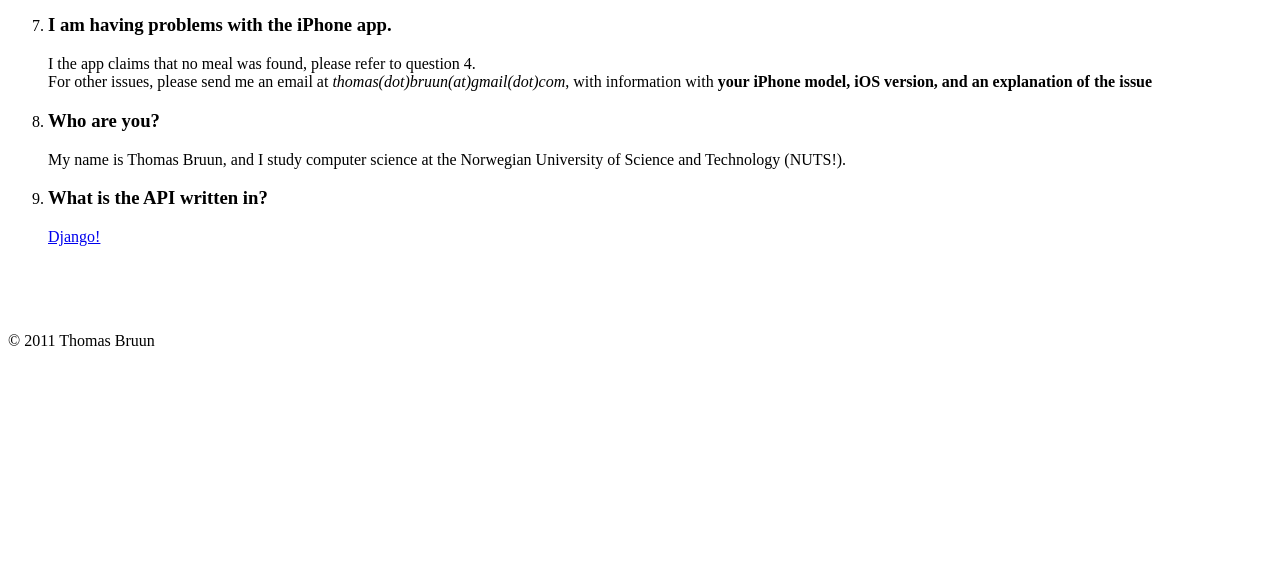
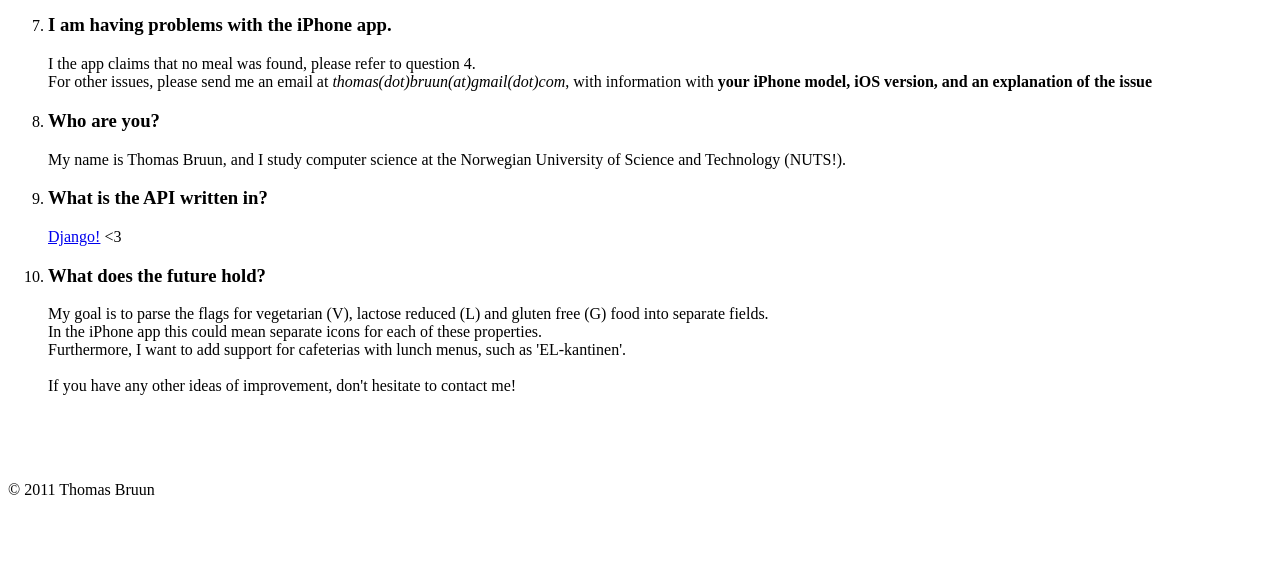
Before and after one commit to bruun/sitDinnerAPI, a Django app: page / in a window 1280 px wide. Shown: the part 665-1242 px from the top of the page. Before the commit the page ends 1011 px from the top, so only its background shows below. Run offline with Django 3.2, Linux system fonts and the light colour scheme; parts of the project's set-up code (start-up, migrations or seed data) failed here and were passed over.

Commit message:
More FAQ fixes

```diff
--- a/src/dinner/templates/dinner/front.html
+++ b/src/dinner/templates/dinner/front.html
@@ -53,7 +53,15 @@
         </li>
         <li>
             <h3>What is the API written in?</h3>
-            <p><a href='http://djangoproject.org/'>Django!</a></p>
+            <p><a href='http://djangoproject.org/'>Django!</a> <3</p>
+        </li>
+        <li>
+            <h3>What does the future hold?</h3>
+            <p>My goal is to parse the flags for vegetarian (V), lactose reduced (L) and gluten free (G) food into separate fields. <br>
+                In the iPhone app this could mean separate icons for each of these properties.<br>
+                Furthermore, I want to add support for cafeterias with lunch menus, such as 'EL-kantinen'.<br><br>
+                If you have any other ideas of improvement, don't hesitate to contact me!
+            </p>
         </li>
     </ol>
 
```
